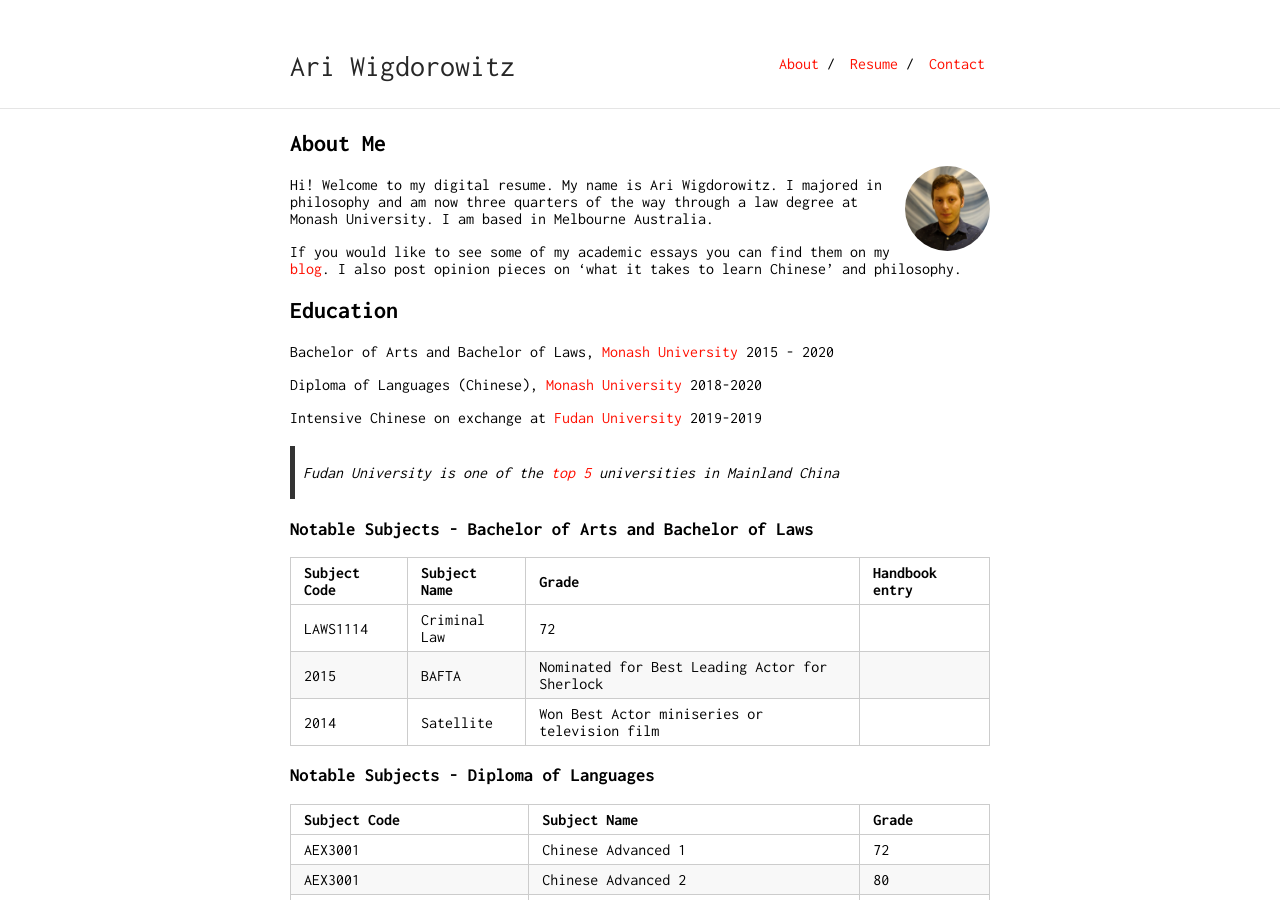
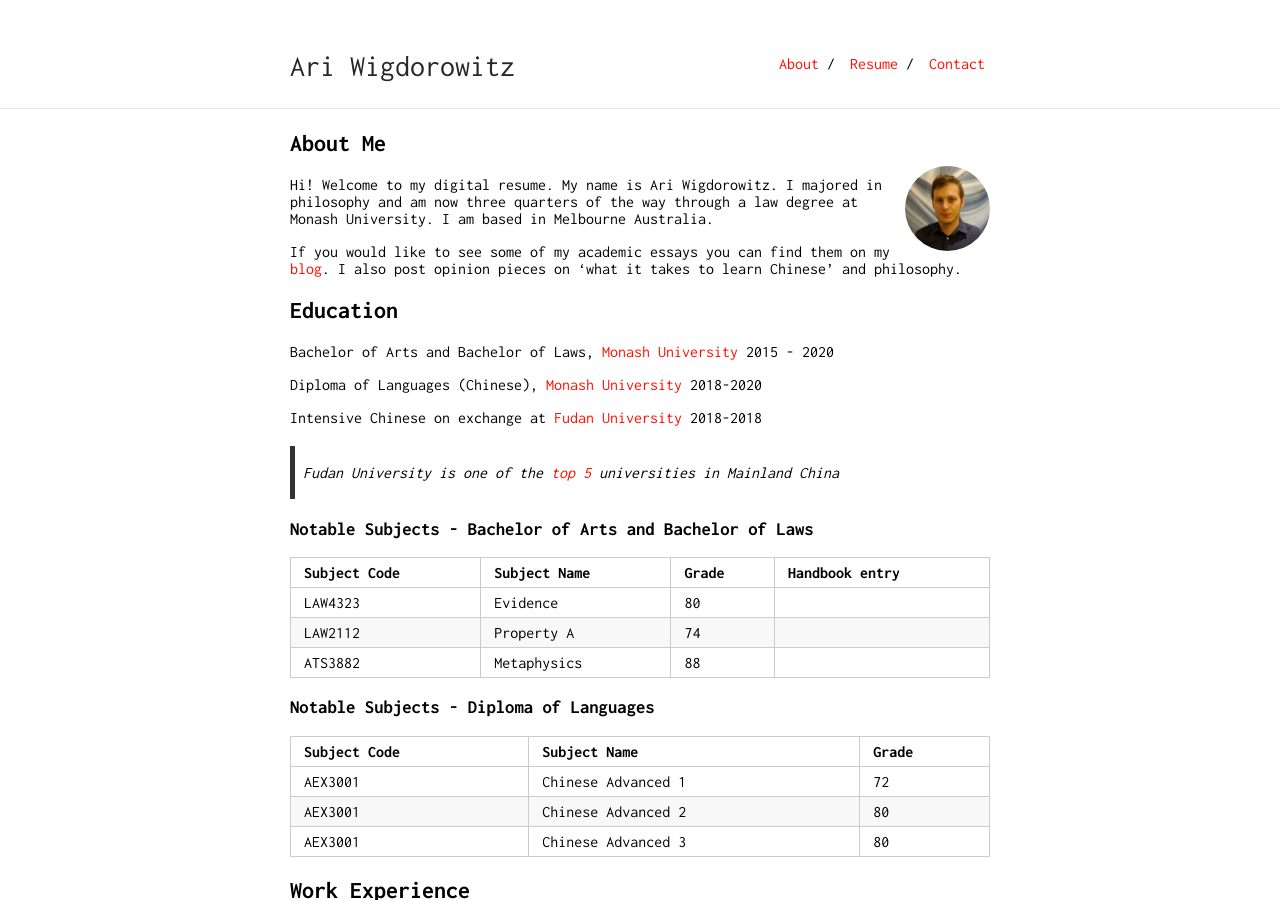
Before and after one commit to Wigdo/cv, a Jekyll site: the page built from index.md, in a window 1280 px wide and 900 px high. Built offline with Jekyll 4.4.1, drawn with Linux system fonts in a browser that asks for light colours; our own code applies the rules of GitHub Pages for plain Markdown files.

Commit message:
Update index.md

```diff
--- a/index.md
+++ b/index.md
@@ -19,7 +19,7 @@ Diploma of Languages (Chinese), [Monash University](https://www.monash.edu/study
 2018-2020
 
 Intensive Chinese on exchange at [Fudan University](https://en.wikipedia.org/wiki/Fudan_University 'highly regarded Chinese university')
-2019-2019
+2018-2018
 
 > Fudan University is one of the [top 5](https://www.timeshighereducation.com/student/best-universities/best-universities-china) universities in Mainland China
 
@@ -27,9 +27,9 @@ Intensive Chinese on exchange at [Fudan University](https://en.wikipedia.org/wik
 
 Subject Code | Subject Name | Grade | Handbook entry
 -----|-------|--------|-----
-LAWS1114 | Criminal Law  | 72
-2015 | BAFTA | Nominated for Best Leading Actor for Sherlock
-2014 | Satellite | Won Best Actor miniseries or television film
+LAW4323 | Evidence | 80
+LAW2112 | Property A | 74
+ATS3882 |Metaphysics | 88
 
 ### Notable Subjects - Diploma of Languages
 
```
